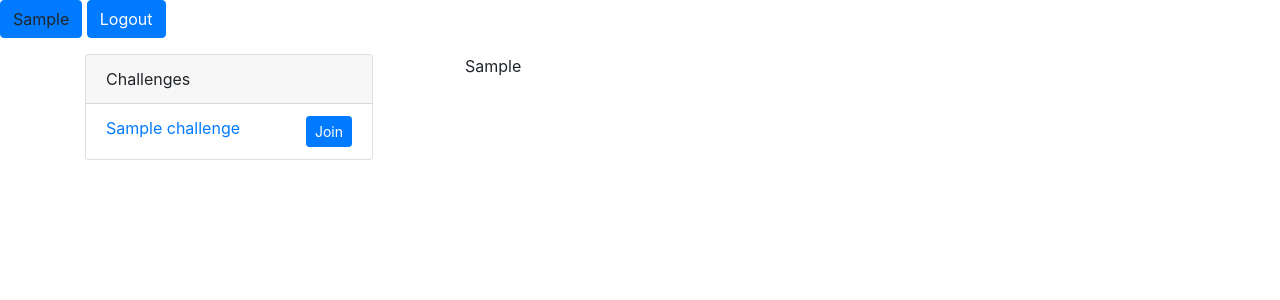
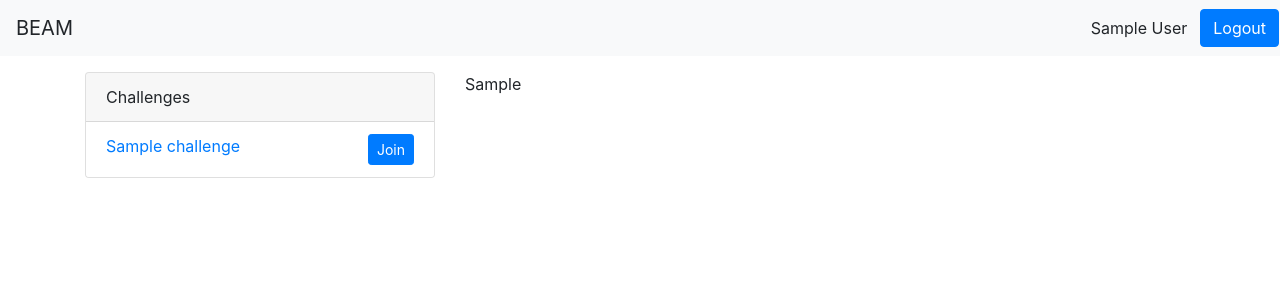
Before and after one commit to brightraudona/BEAM_PROJECT, a Django app: template templates/home.html in a window 1280 px wide. Shown: the top 300 px of the page. Run offline with Django 4.2, Linux system fonts and the light colour scheme; a user stored in the database is signed in; tables that the repository leaves empty hold one stand-in row (values such as "Sample post"); the template is opened without the code that fills it: values that come from a table or form of the project are taken from there, most other values are stand-ins (such as "Sample title", 1, 10 or a date in 2020).

Commit message:
header navbar restyle

```diff
--- a/templates/home.html
+++ b/templates/home.html
@@ -2,7 +2,7 @@
 <div class="container mt-3">
   <div class="row">
     <div class="col">
-      <div class="card" style="width: 18rem">
+      <div class="card">
         <div class="card-header">Challenges</div>
         <ul class="list-group list-group-flush">
           {% for challenge in challenges %}
--- a/templates/index.html
+++ b/templates/index.html
@@ -1,25 +1,37 @@
-<!doctype html>
+<!DOCTYPE html>
 <html lang="en">
   <head>
     <!-- Required meta tags -->
-        <meta charset="utf-8">
-        <meta name="viewport" content="width=device-width, initial-scale=1, shrink-to-fit=no">
-
+    <meta charset="utf-8" />
+    <meta
+      name="viewport"
+      content="width=device-width, initial-scale=1, shrink-to-fit=no"
+    />
     <!-- Bootstrap CSS -->
-        <link rel="stylesheet" href="https://cdn.jsdelivr.net/npm/bootstrap@4.3.1/dist/css/bootstrap.min.css" integrity="sha384-ggOyR0iXCbMQv3Xipma34MD+dH/1fQ784/j6cY/iJTQUOhcWr7x9JvoRxT2MZw1T" crossorigin="anonymous">
-
+    <link
+      rel="stylesheet"
+      href="https://cdn.jsdelivr.net/npm/bootstrap@4.3.1/dist/css/bootstrap.min.css"
+      integrity="sha384-ggOyR0iXCbMQv3Xipma34MD+dH/1fQ784/j6cY/iJTQUOhcWr7x9JvoRxT2MZw1T"
+      crossorigin="anonymous"
+    />
     <title>BEAM</title>
   </head>
   <body>
-        <div>
-            <a class="btn btn-primary" role="button"
-                aria-disabled="true">{{ user.first_name }}</a>
-            <a href="{% url 'logout' %}" class="btn btn-primary" role="button"
-                aria-disabled="true">Logout</a>
+    <nav class="navbar navbar-light bg-light">
+      <a class="navbar-brand">BEAM</a>
+      <div class="row">
+        <a class="btn" role="button">
+          {{ user.first_name }} {{ user.last_name }}
+        </a>
+        <a
+        href="{% url 'logout' %}"
+        class="btn btn-primary text-right"
+        role="button"
+      >
+        Logout
+      </a>
       </div>
-        <div>
-            {% block content %}
-            {% endblock %}
-        </div>
+    </nav>
+    <div>{% block content %} {% endblock %}</div>
   </body>
 </html>
```
Lines whose indentation alone changed are shown as unchanged.
